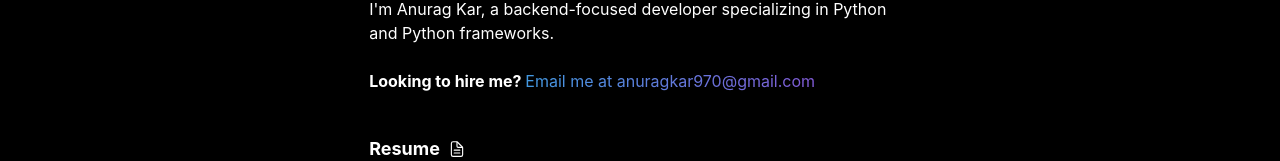
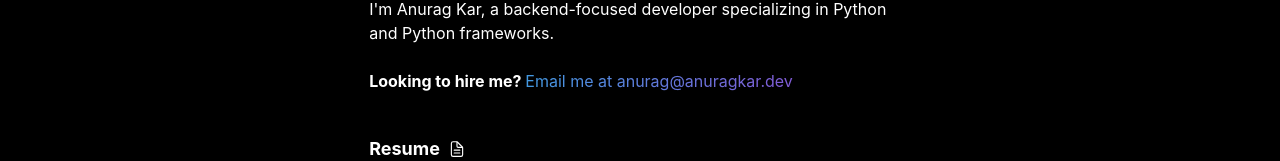
Before and after one commit to anuragkar-dev/anuragkar.dev, a Next.js app: page / in a window 1280 px wide. Shown: the part 262-423 px from the top of the page. Built offline with nearby package versions, Linux system fonts and the light colour scheme.

Commit message:
update all contact info

```diff
--- a/components/navbar.js
+++ b/components/navbar.js
@@ -129,7 +129,7 @@ const Navbar = props => {
                     <LogoWrapper>
                         <LinkItem
                             target="_blank"
-                            href="https://github.com/anuragcar"
+                            href="https://github.com/anuragkar-dev"
                             path={path}
                             display="inline-flex"
                             alignItems="center"
@@ -143,7 +143,7 @@ const Navbar = props => {
                     <LogoWrapper>
                         <LinkItem
                             target="_blank"
-                            href="https://linkedin.com/in/anuragcar"
+                            href="https://www.linkedin.com/in/anuragkar-dev/"
                             path={path}
                             display="inline-flex"
                             alignItems="center"
@@ -218,7 +218,7 @@ const Navbar = props => {
                                     </MenuItem>
                                 </NextLink>
 
-                                <NextLink href="https://github.com/anuragcar" passHref>
+                                <NextLink href="https://github.com/anuragkar-dev" passHref>
                                     <MenuItem
                                         as={Link}
                                         style={{
@@ -233,7 +233,7 @@ const Navbar = props => {
                                     </MenuItem>
                                 </NextLink>
 
-                                <NextLink href="https://linkedin.com/in/anuragcar" passHref>
+                                <NextLink href="https://www.linkedin.com/in/anuragkar-dev/" passHref>
                                     <MenuItem
                                         as={Link}
                                         style={{
--- a/pages/index.js
+++ b/pages/index.js
@@ -117,7 +117,7 @@ const Page = () => {
                                         <br />
                                         <strong>Looking to hire me? </strong>
                                         <Link
-                                            href="mailto:anuragkar970@gmail.com"
+                                            href="mailto:anurag@anuragkar.dev"
                                             bgGradient={gradientColors}
                                             bgClip="text"
                                             transition="color 0.3s ease"
@@ -126,7 +126,7 @@ const Page = () => {
                                                 filter: 'brightness(1.25)',
                                             }}
                                         >
-                                            Email me at anuragkar970@gmail.com
+                                            Email me at anurag@anuragkar.dev
                                         </Link>
                                     </Text>
                                 </Box>
```
Also changed, not shown: 1 other file (tests, documents, lock files or other folders).
